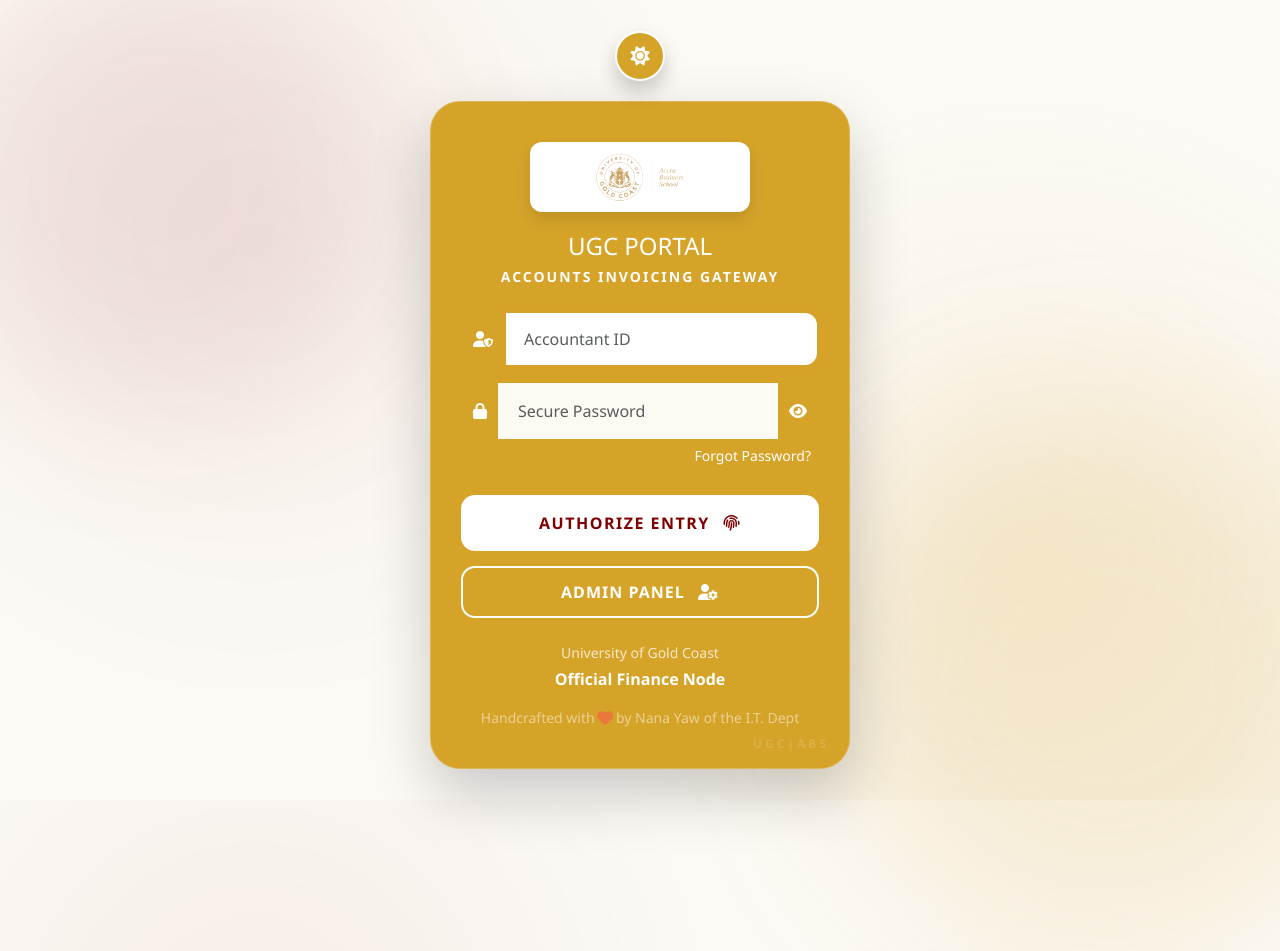
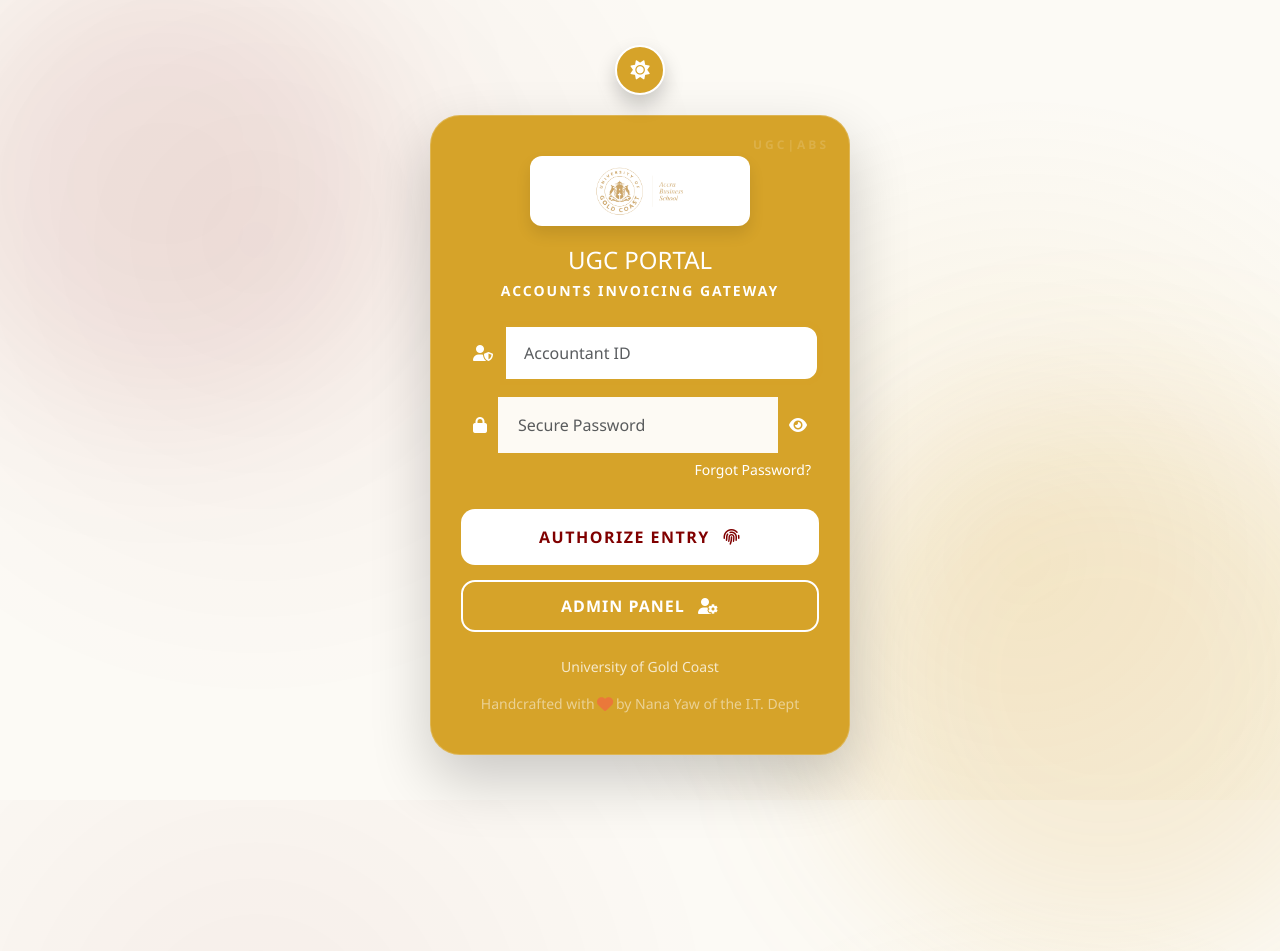
Before and after one commit to Wolfgh12/invoicing, a Django app: page /account/login/ in a window 1280 px wide; the page is wider, and only the part inside the window is pictured. Run offline with Django 5.2, Linux system fonts and the light colour scheme; data comes from the database, SQL or seed files in the repository.

Commit message:
Update login.html

```diff
--- a/invoices/templates/registration/login.html
+++ b/invoices/templates/registration/login.html
@@ -183,7 +183,7 @@
 
         .watermark {
             position: absolute;
-            bottom: 15px;
+            top: 20px; /* Moved to top */
             right: 20px;
             font-size: 0.75rem;
             font-weight: 900;
@@ -361,7 +361,6 @@
 
         <div class="footer-text mt-4 text-center">
             <div class="small opacity-75">University of Gold Coast</div>
-            <div class="fw-bold tracking-widest text-[10px] uppercase mt-1">Official Finance Node</div>
             <small class="mt-3 d-block opacity-50">Handcrafted with <i class="fas fa-heart"></i> by Nana Yaw of the I.T. Dept</small>
         </div>
     </div>
```
